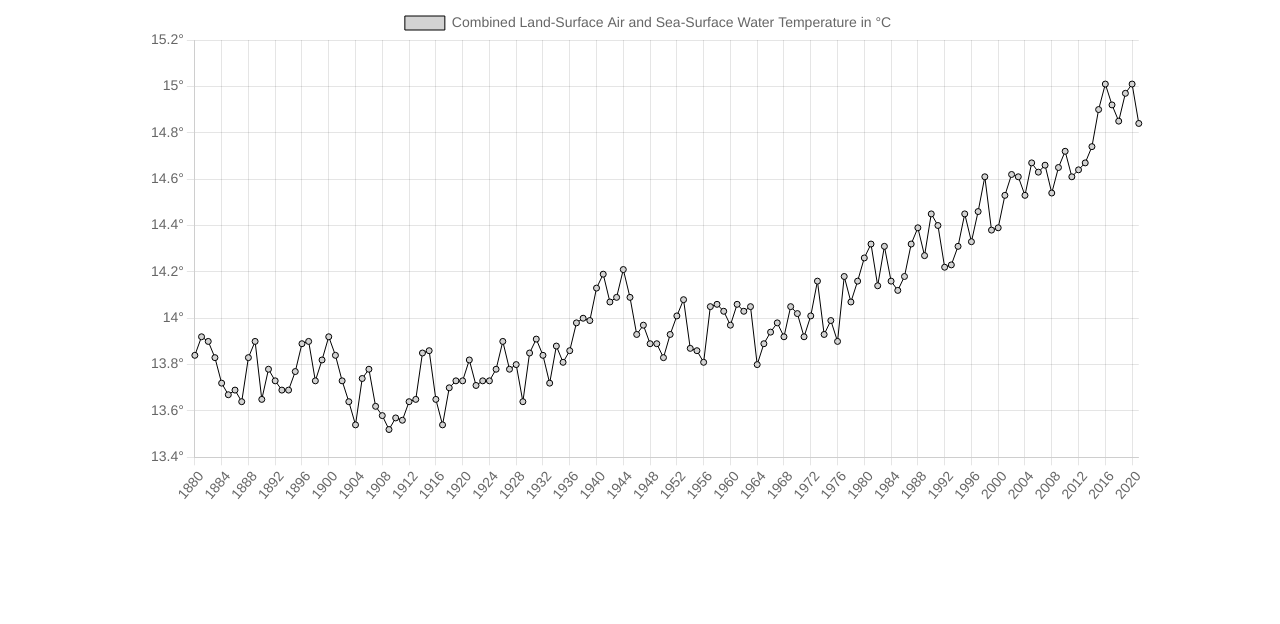
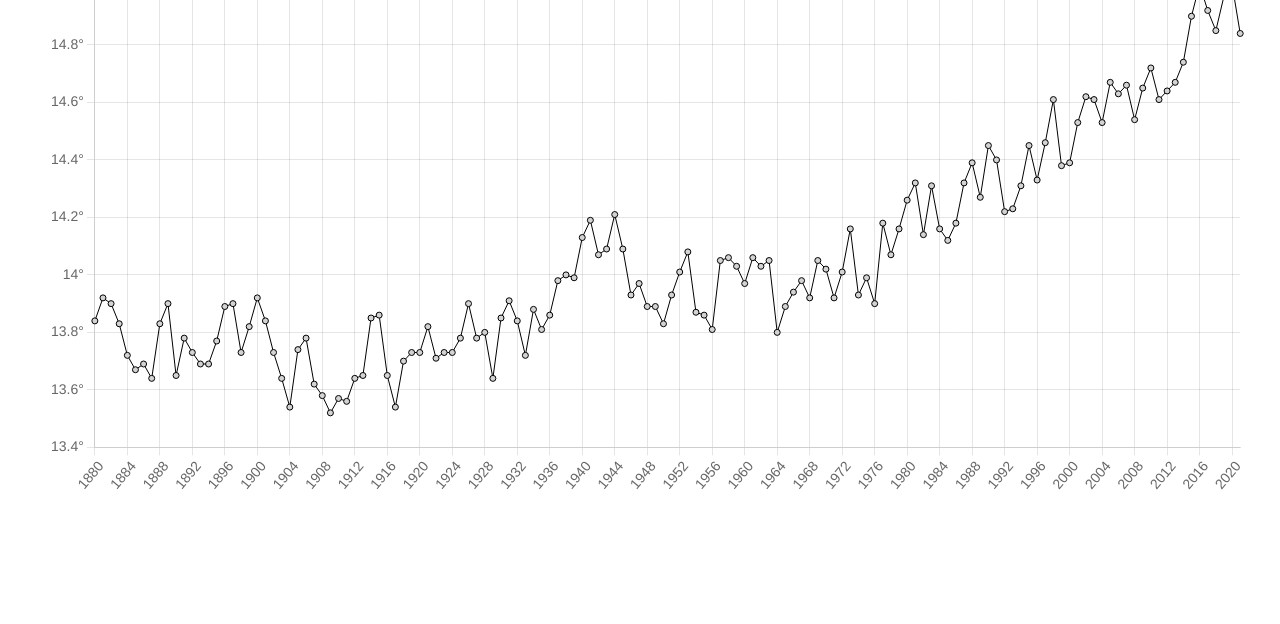
Before and after one commit to jsmartdev/fetch-and-graph-csv, a plain HTML site: page index.html in a window 1280 px wide. Shown: the part 192-816 px from the top of the page. Drawn offline with nearby package versions, Linux system fonts and the light colour scheme.

Commit message:
removed console.logs

```diff
--- a/index.js
+++ b/index.js
@@ -10,7 +10,6 @@ const getData = async () => {
     xs.push(year);
     const temp = columns[1];
     ys.push(parseFloat(temp) + 14);
-    console.log(year, temp);
   });
   return { xs, ys };
 };
--- a/styles.css
+++ b/styles.css
@@ -9,11 +9,11 @@
 
 .chart-box {
   font-family: "Gill Sans", "Gill Sans MT", Calibri, "Trebuchet MS", sans-serif;
-  height: 500px;
-  width: 1000px;
+  height: 800px;
+  width: 1200px;
 }
 
 #myChart {
-  height: 500px;
-  width: auto;
+  height: 800px;
+  width: 1200px;
 }
```
